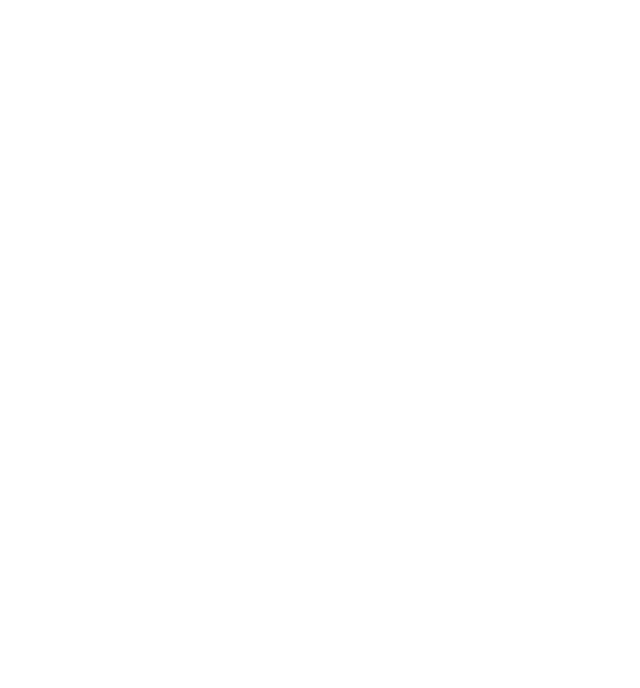
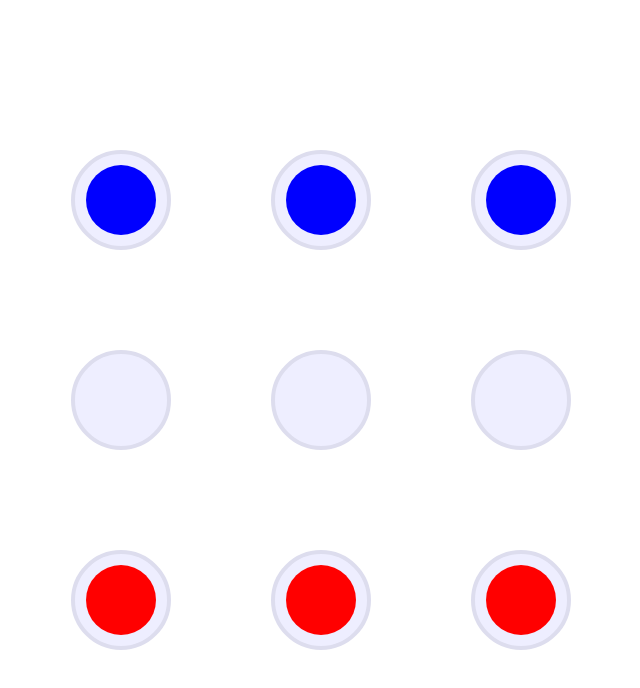
Before and after one commit to rsilivestr/3-in-line, a Next.js app: page / in a window 1280 px wide. Shown: the top 688 px of the page, without its empty margins (319-959 px from the left). Built offline with nearby package versions, Linux system fonts and the light colour scheme.

Commit message:
Add moving circles

```diff
--- a/package.json
+++ b/package.json
@@ -9,9 +9,12 @@
     "prepare": "husky install"
   },
   "dependencies": {
+    "@emotion/react": "^11.10.5",
+    "@emotion/styled": "^11.10.5",
     "next": "latest",
     "react": "^18.2.0",
-    "react-dom": "^18.2.0"
+    "react-dom": "^18.2.0",
+    "zustand": "^4.1.4"
   },
   "devDependencies": {
     "@types/node": "17.0.4",
--- /dev/null
+++ b/src/components/Cell/index.tsx
@@ -0,0 +1,10 @@
+import * as S from './styled';
+
+type Props = {
+  children?: React.ReactNode;
+  onClick: () => void;
+};
+
+export const Cell: React.FC<Props> = ({ children, onClick }) => (
+  <S.Cell onClick={onClick}>{children}</S.Cell>
+);
--- /dev/null
+++ b/src/components/Cell/styled.ts
@@ -0,0 +1,7 @@
+import styled from '@emotion/styled';
+
+export const Cell = styled.div`
+  background-color: #eef;
+  border-radius: 100%;
+  border: 4px solid #dde;
+`;
--- /dev/null
+++ b/src/components/Chip/index.tsx
@@ -0,0 +1,25 @@
+import * as S from './styled';
+
+type Props = {
+  color: string;
+  isSelected: boolean;
+  position: number;
+  onClick: () => void;
+};
+
+export const Chip: React.FC<Props> = ({ color, position, isSelected, onClick }) => {
+  const tx = Math.floor((position - 1) / 3) * 200;
+  const ty = ((position - 1) % 3) * 200;
+
+  return (
+    <S.Chip
+      $color={color}
+      $selected={isSelected}
+      style={{
+        borderColor: isSelected ? 'lightgreen' : 'transparent',
+        transform: `translate(${ty}%, ${tx}%)`
+      }}
+      onClick={onClick}
+    />
+  );
+};
--- /dev/null
+++ b/src/components/Chip/styled.ts
@@ -0,0 +1,18 @@
+import styled from '@emotion/styled';
+
+export const Chip = styled.div<{ $color: string; $selected: boolean }>`
+  position: absolute;
+  width: 100px;
+  height: 100px;
+  padding: 15px;
+  border-radius: 100%;
+  background-color: ${({ $color }) => $color};
+  background-clip: padding-box;
+  border: 15px solid transparent;
+  cursor: pointer;
+  transition: transform 200ms;
+
+  &:hover {
+    border-color: lightgreen;
+  }
+`;
--- /dev/null
+++ b/src/components/Game/index.tsx
@@ -0,0 +1,78 @@
+import { useState } from 'react';
+
+import { Cell } from 'components/Cell';
+import { Chip } from 'components/Chip';
+import * as M from 'model';
+
+import * as S from './styled';
+
+const RED = 'red';
+const BLUE = 'blue';
+// const [cells, setCells] = useState<Cell[]>([
+const CELLS: M.Cell[] = [
+  { id: 1, adjacent: [2, 4, 5] },
+  { id: 2, adjacent: [1, 3, 5] },
+  { id: 3, adjacent: [2, 5, 6] },
+  { id: 4, adjacent: [1, 5, 7] },
+  { id: 5, adjacent: [1, 2, 3, 4, 6, 7, 8, 9] },
+  { id: 6, adjacent: [3, 5, 9] },
+  { id: 7, adjacent: [4, 5, 8] },
+  { id: 8, adjacent: [5, 7, 9] },
+  { id: 9, adjacent: [5, 6, 8] },
+];
+
+export const Game = () => {
+  const [chips, setChips] = useState<M.Chip[]>([
+    { id: 1, color: BLUE, position: 1 },
+    { id: 2, color: BLUE, position: 2 },
+    { id: 3, color: BLUE, position: 3 },
+    { id: 4, color: RED, position: 7 },
+    { id: 5, color: RED, position: 8 },
+    { id: 6, color: RED, position: 9 },
+  ]);
+  const [selectedChip, setSelectedChip] = useState<M.Chip | null>(null);
+
+  const handleChipSelect = (chip: M.Chip) => {
+    if (chip.id === selectedChip?.id) {
+      setSelectedChip(null);
+    } else {
+      setSelectedChip(chip);
+    }
+  };
+
+  const handleCellClick = (cellId: number) => {
+    if (!selectedChip) return;
+
+    const cell = CELLS.find(({ id }) => id === cellId);
+    if (cell!.adjacent.includes(selectedChip.position)) {
+      setChips((prevState) => {
+        const newState = [...prevState];
+        newState[selectedChip.id - 1] = { ...selectedChip, position: cellId };
+        return newState;
+      });
+      setSelectedChip(null);
+    }
+  };
+
+  return (
+    <S.Root>
+      <S.Grid>
+        {CELLS.map(({ id }) => (
+          <Cell key={id} onClick={() => handleCellClick(id)} />
+        ))}
+        {chips.map((chip) => {
+          const { id, color, position } = chip;
+          return (
+            <Chip
+              key={id}
+              color={color}
+              isSelected={id === selectedChip?.id}
+              position={position}
+              onClick={() => handleChipSelect(chip)}
+            />
+          );
+        })}
+      </S.Grid>
+    </S.Root>
+  );
+};
--- /dev/null
+++ b/src/components/Game/styled.ts
@@ -0,0 +1,17 @@
+import styled from '@emotion/styled';
+
+export const Root = styled.div`
+  width: 100%;
+  max-width: 500px;
+  display: grid;
+  grid-template: 'main' 1fr / 1fr;
+`;
+
+export const Grid = styled.div`
+  position: relative;
+  display: grid;
+  grid-template: repeat(3, 100px) / repeat(3, 100px);
+  grid-template-areas: "tl tm tr" "ml mm mr" "bl bm br";
+  gap: 100px;
+  grid-area: main;
+`;
--- /dev/null
+++ b/src/components/Track/index.tsx
@@ -0,0 +1 @@
+export const Track = () => {};
--- /dev/null
+++ b/src/model/index.ts
@@ -0,0 +1,17 @@
+export type Player = {
+  id: number;
+};
+
+export type Cell = {
+  id: number;
+  row?: number;
+  column?: number;
+  adjacent: number[]; // Cell ids
+  occupied?: number; // Chip id
+};
+
+export type Chip = {
+  id: number;
+  color: string;
+  position: number;
+};
--- a/src/pages/index.tsx
+++ b/src/pages/index.tsx
@@ -1,7 +1,28 @@
+import { Global } from '@emotion/react';
 import Head from 'next/head';
 
+import { Game } from 'components/Game';
+
 export default () => (
-  <Head>
-    <title>Home</title>
-  </Head>
+  <>
+    <Head>
+      <title>Home</title>
+    </Head>
+    <Global
+      styles={{
+        '*': {
+          boxSizing: 'border-box',
+          margin: 0,
+          padding: 0,
+        },
+        body: {
+          minHeight: '100vh',
+          display: 'flex',
+          alignItems: 'center',
+          justifyContent: 'center',
+        },
+      }}
+    />
+    <Game />
+  </>
 );
```
Also changed, not shown: src/data/index.ts (added, +13 -0 lines), src/store/index.ts (added, +9 -0 lines), 1 other file (tests, documents, lock files or other folders).
